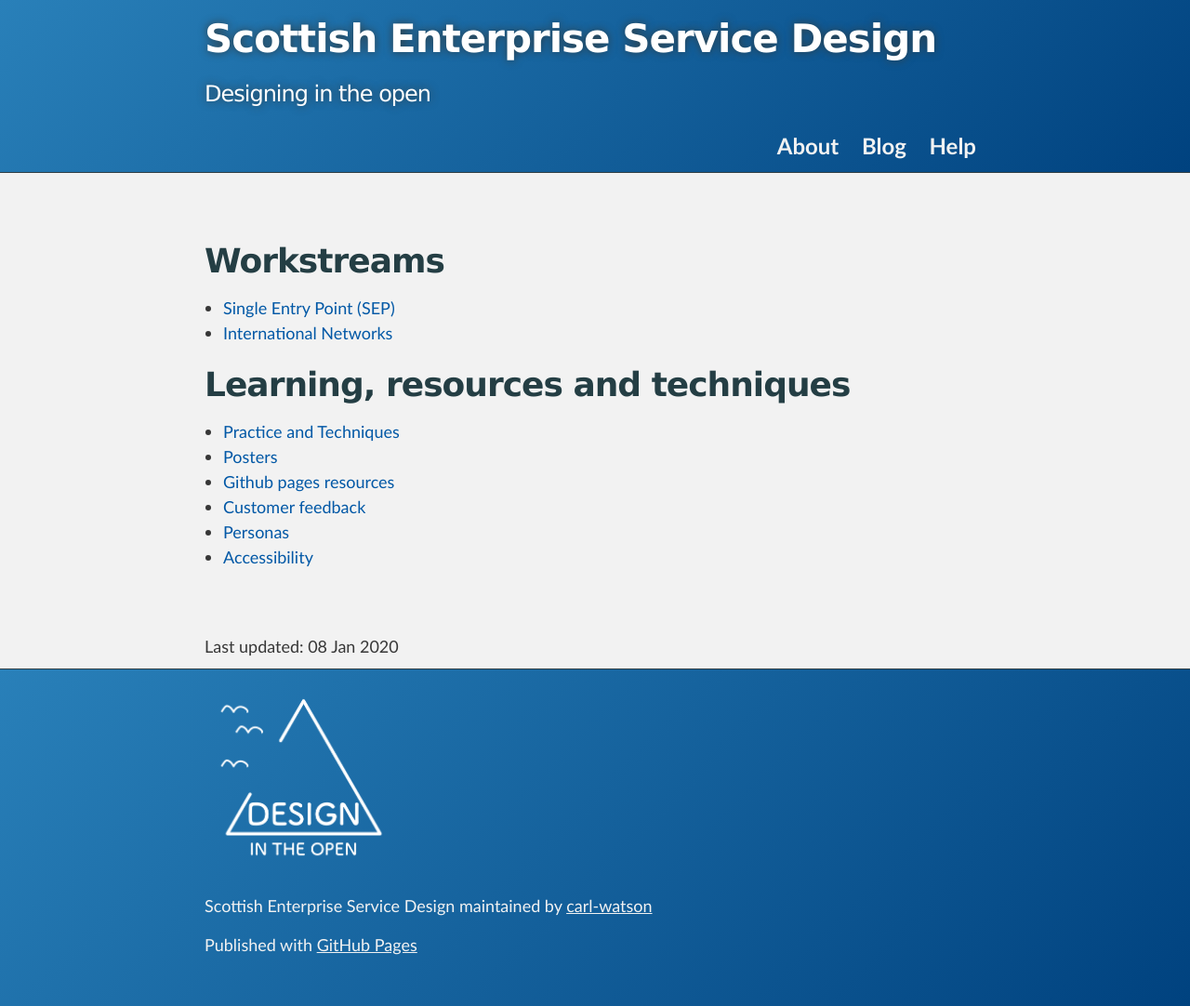
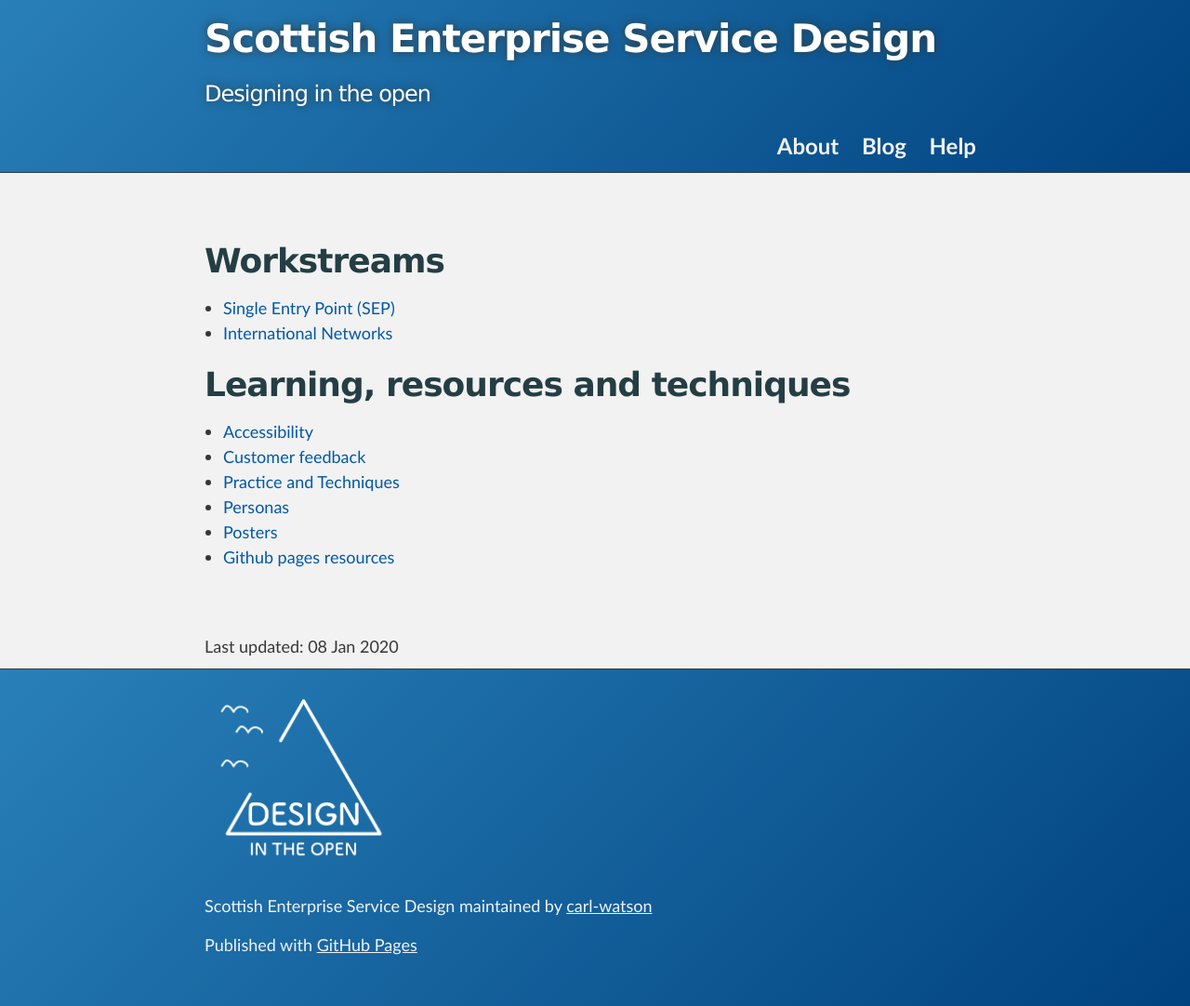
Before and after one commit to carl-watson/scotentSD.github.io, a Jekyll site: the page built from index.html, in a window 1280 px wide. Shown: the whole page at 93% size. Built offline with Jekyll 4.4.1, drawn with Linux system fonts in a browser that asks for light colours.

Commit message:
SK - change the bullet points order

```diff
--- a/index.html
+++ b/index.html
@@ -9,12 +9,12 @@ layout: default
 </ul>
 <h1>Learning, resources and techniques</h1>
 <ul>
+      <li><a href="{{ site.baseurl}}/a11y/">Accessibility</a> </li>
+      <li><a href="{{ site.baseurl}}/feedback/">Customer feedback</a> </li>
       <li><a href="{{ site.baseurl}}/practice/">Practice and Techniques</a> </li>
+      <li><a href="{{ site.baseurl}}/personas/">Personas</a> </li>
       <li><a href="{{ site.baseurl}}/posters/">Posters</a></li>
       <li><a href="{{ site.baseurl}}/resources/">Github pages resources</a> </li>
-      <li><a href="{{ site.baseurl}}/feedback/">Customer feedback</a> </li>
-      <li><a href="{{ site.baseurl}}/personas/">Personas</a> </li>
-      <li><a href="{{ site.baseurl}}/a11y/">Accessibility</a> </li>
 </ul>
 <br><br>
 <div>Last updated: {{site.time | date_to_string}}</div>
```
